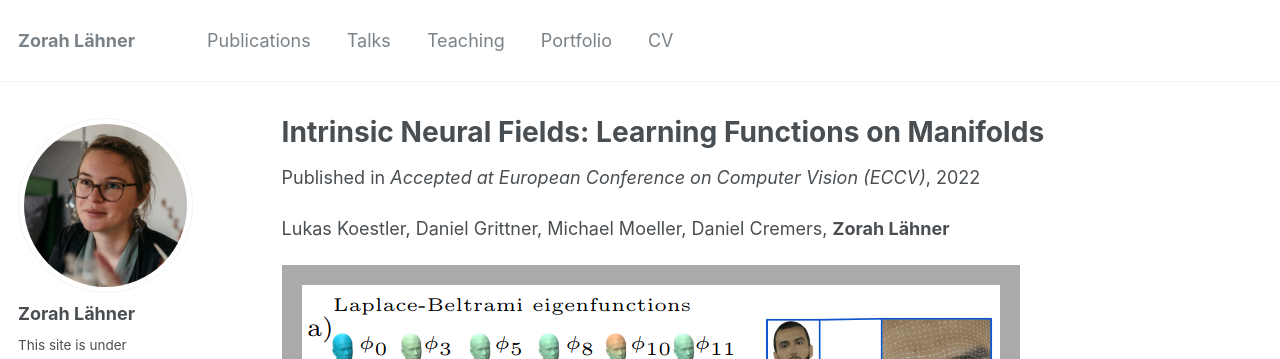
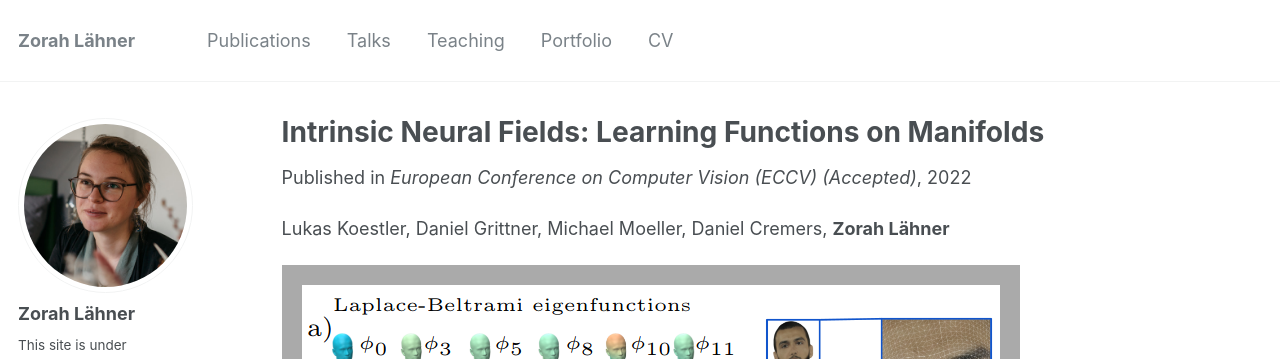
Before and after one commit to zorah/zorah.github.io, a Jekyll site: the page built from _publications/2022-arxiv-intrinsic-neural-fields.md, in a window 1280 px wide and 900 px high. Shown: the top 359 px of the window. Built offline with Jekyll 4.4.1, drawn with Linux system fonts in a browser that asks for light colours; some web fonts are replaced.

```diff
--- a/_publications/2022-arxiv-intrinsic-neural-fields.md
+++ b/_publications/2022-arxiv-intrinsic-neural-fields.md
@@ -4,7 +4,7 @@ collection: preprints
 permalink: /publication/2022-intrinsic-neural-fields
 excerpt: 'This paper is about the number 1. The number 2 is left for future work.'
 date: 2022-03-16
-venue: 'Accepted at European Conference on Computer Vision (ECCV)'
+venue: 'European Conference on Computer Vision (ECCV) (Accepted)'
 authors: 'Lukas Koestler, Daniel Grittner, Michael Moeller, Daniel Cremers, <b>Zorah Lähner</b>'
 teaser: /previews/koestler2022intrinsic.png
 arxiv: 'https://arxiv.org/abs/2203.07967'
```
Also changed, not shown: _publications/2022-arxiv-light-weight-learning-based-depth-estimation-from-a-single-image.md (+1 -0 lines), images/previews/negese2022lightweight.png (added).
